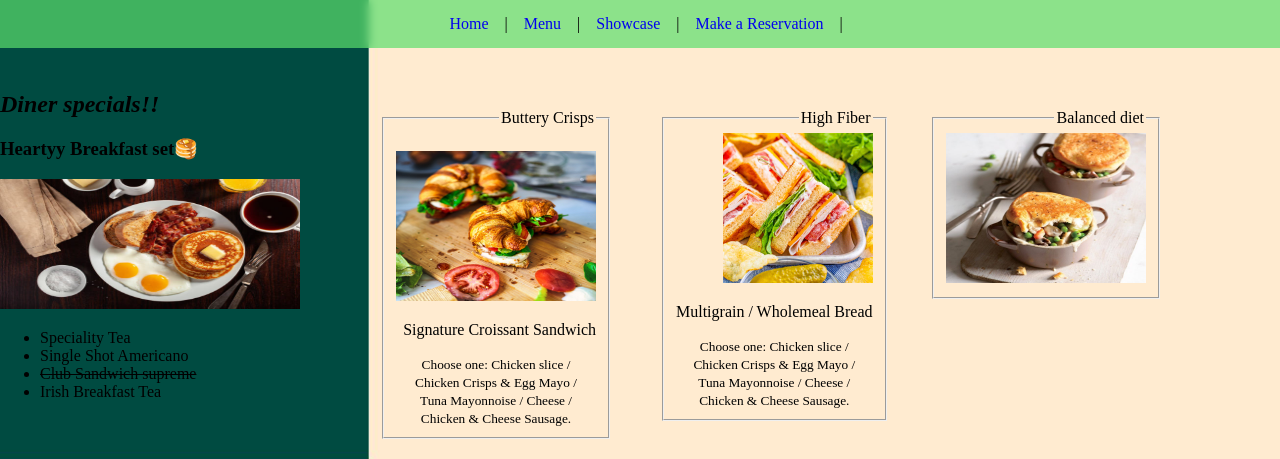
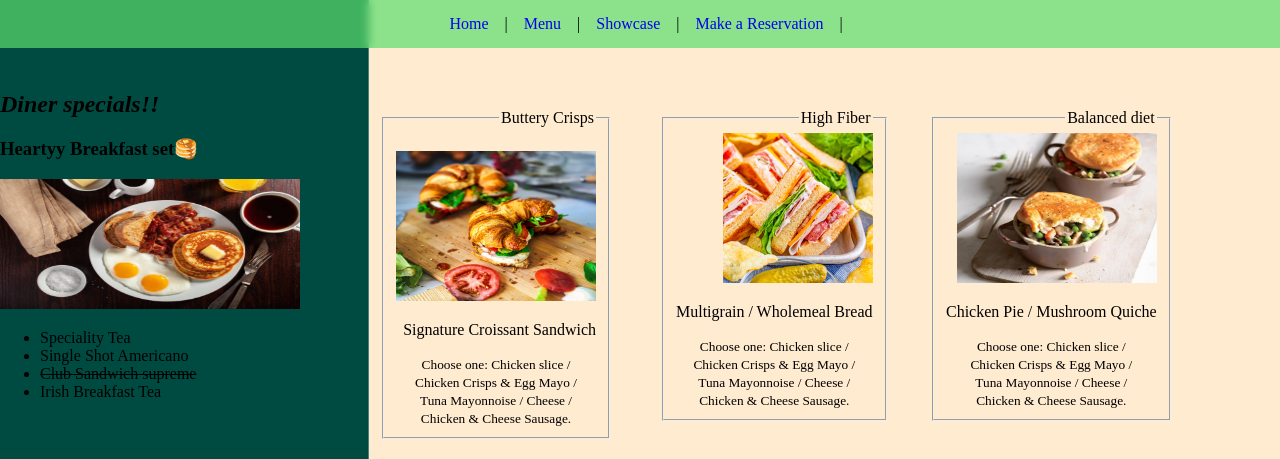
Before and after one commit to Nefeli-Fernando/Restraunt-reservation-and-showcase-system, a plain HTML site: page menu.html in a window 1280 px wide. Shown: the top 459 px of the page. Drawn offline with Linux system fonts and the light colour scheme.

Commit message:
Added details for 3rd fieldset

```diff
--- a/menu.html
+++ b/menu.html
@@ -102,7 +102,14 @@
                                     <fieldset style="position: absolute; top: -180px; left: -350px;">
                                         <legend>Balanced diet</legend>
                                             <img width = "200" height = "150" src = "Assets\Images\balanced diet.jpg" alt="Balanced-diet" >
+                                    <p>Chicken Pie / Mushroom Quiche</p>
+            <center>
+                                <small>Choose one: Chicken slice /</small><br>
+                                <small>Chicken Crisps & Egg Mayo /</small><br>
+                                <small>Tuna Mayonnoise / Cheese /</small><br>
+                                <small>Chicken & Cheese Sausage.</small><br>
 
+            </center>
                                     </fieldset>
         </span>
         </p>
```
